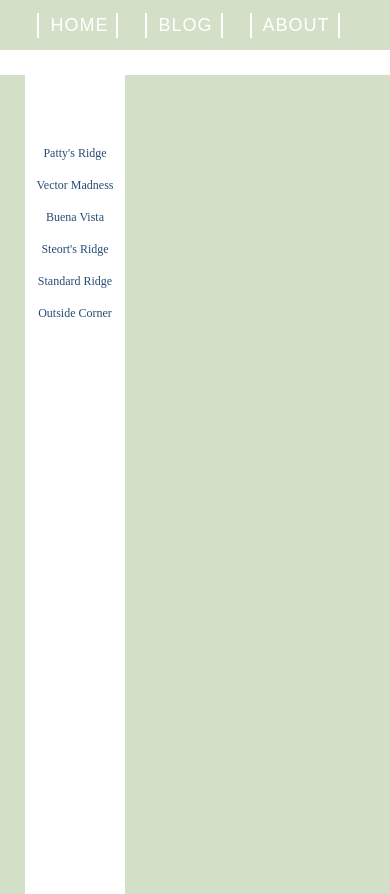
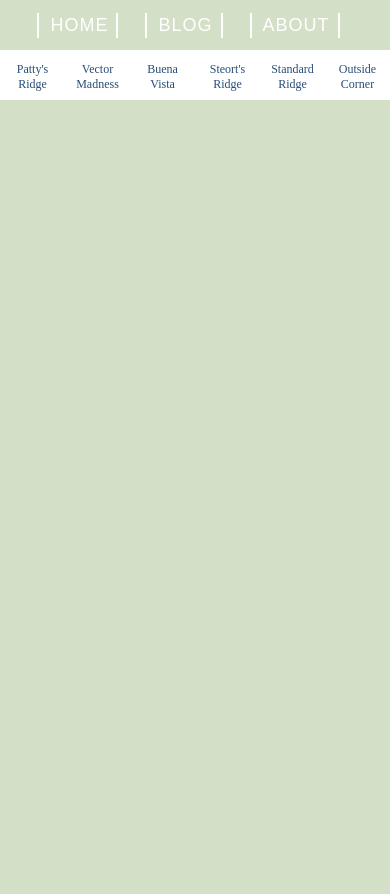
Before and after one commit to EricRohner/scala-port, a React (Create React App) app: page /Blog in a window 390 px wide. Built offline with nearby package versions, Linux system fonts and the light colour scheme.

Commit message:
mobile second menu working

```diff
--- a/src/components/Blog.js
+++ b/src/components/Blog.js
@@ -61,7 +61,7 @@ export default class Blog extends Component {
     } else {
       return (
         <body className="blogBody">
-          <div className="bLeft">
+          <div className="bTop">
             <div className="hoverPatty">
               <p className="hoverP">Patty's Ridge</p>
               <div className="pattyImg">
@@ -108,7 +108,6 @@ export default class Blog extends Component {
               </div>
             </div>
           </div>
-          <div className="bTop" />
         </body>
       );
     }
--- a/src/mobileCSS/BlogMobile.css
+++ b/src/mobileCSS/BlogMobile.css
@@ -10,29 +10,20 @@
   overflow: hidden;
 }
 
-.bLeft,
 .bTop {
   position: absolute;
-  top: 0px;
-  left: 0px;
   background-color: white;
-}
-
-.bTop {
   padding: 0;
-  height: 25px;
+  height: 50px;
   width: 100vw;
-  z-index: 0;
-}
-
-.bLeft {
-  height: 100vh;
-  width: 100px;
-  left: 25px;
-  z-index: 1;
+  z-index: 2;
+  display: flex;
 }
 
 .hoverP {
+  margin-top: 12px;
+  margin-left: 6px;
+  margin-right: 6px;
   font-size: 12px;
 }
 
@@ -52,25 +43,25 @@
 
 .hoverP::before {
   left: 0;
-  -webkit-transform: translate(0px, -10px);
+  -webkit-transform: translate(0px, 0px);
   opacity: 0;
 }
 
 .hoverP::after {
   right: 0;
-  -webkit-transform: translate(0px, -10px);
+  -webkit-transform: translate(0px, 0px);
   opacity: 0;
 }
 
 .hoverP:hover::before {
   left: 0;
-  -webkit-transform: translate(5px, -15px);
+  -webkit-transform: translate(2px, 6px);
   opacity: 0.2;
 }
 
 .hoverP:hover::after {
   left: 0;
-  -webkit-transform: translate(-5px, -5px);
+  -webkit-transform: translate(-2px, 10px);
   opacity: 0.2;
 }
 
@@ -80,13 +71,13 @@
 .hoverVector,
 .hoverStandard,
 .hoverOutside {
-  -webkit-transform: translate(0vw, 10vh);
   height: 20px;
-  margin-top: 10px;
   position: relative;
   width: 100%;
   text-align: center;
   color: #274c77;
+  display: flex;
+  flex-direction: row;
 }
 
 .pattyImg,
```
